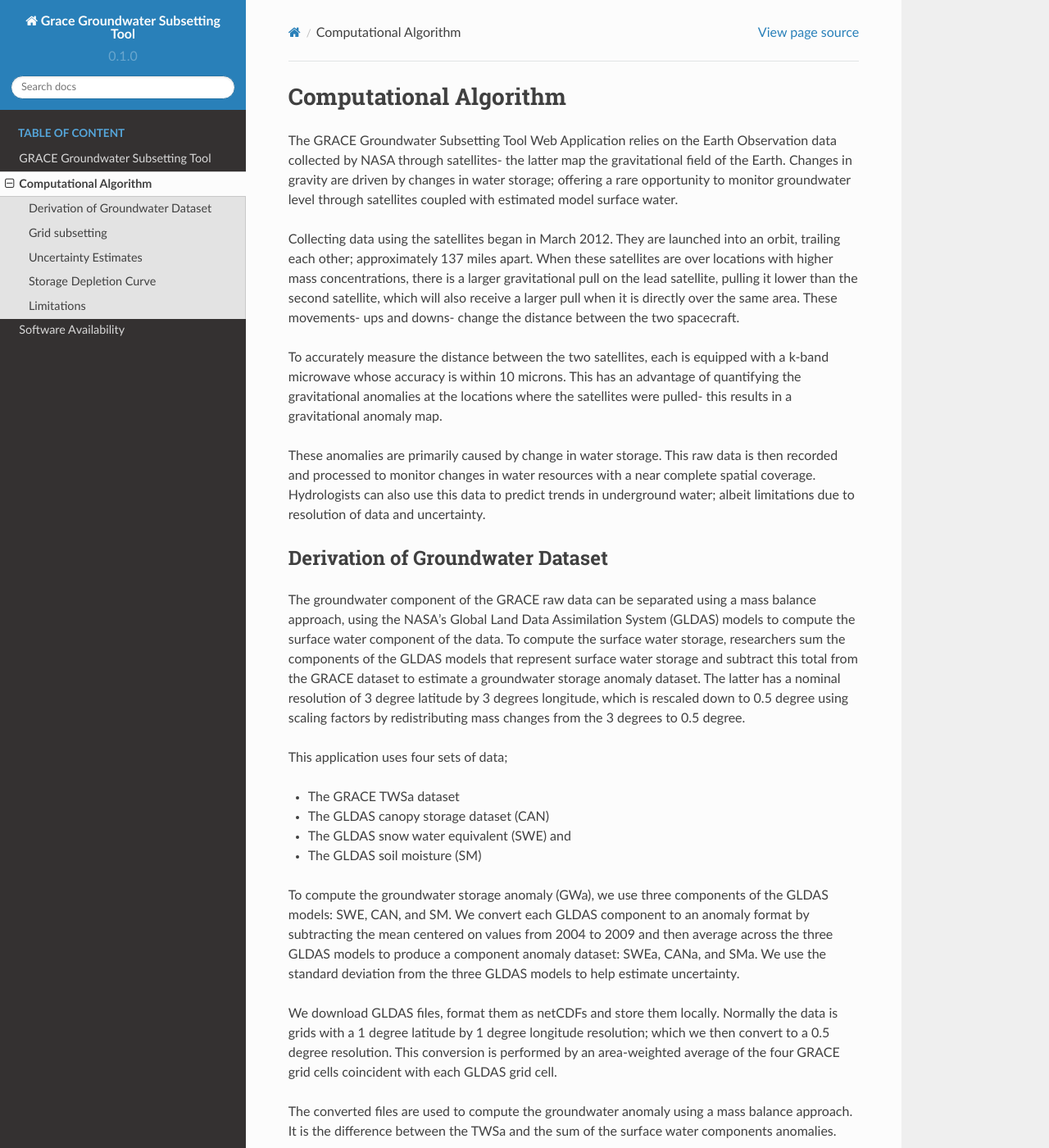
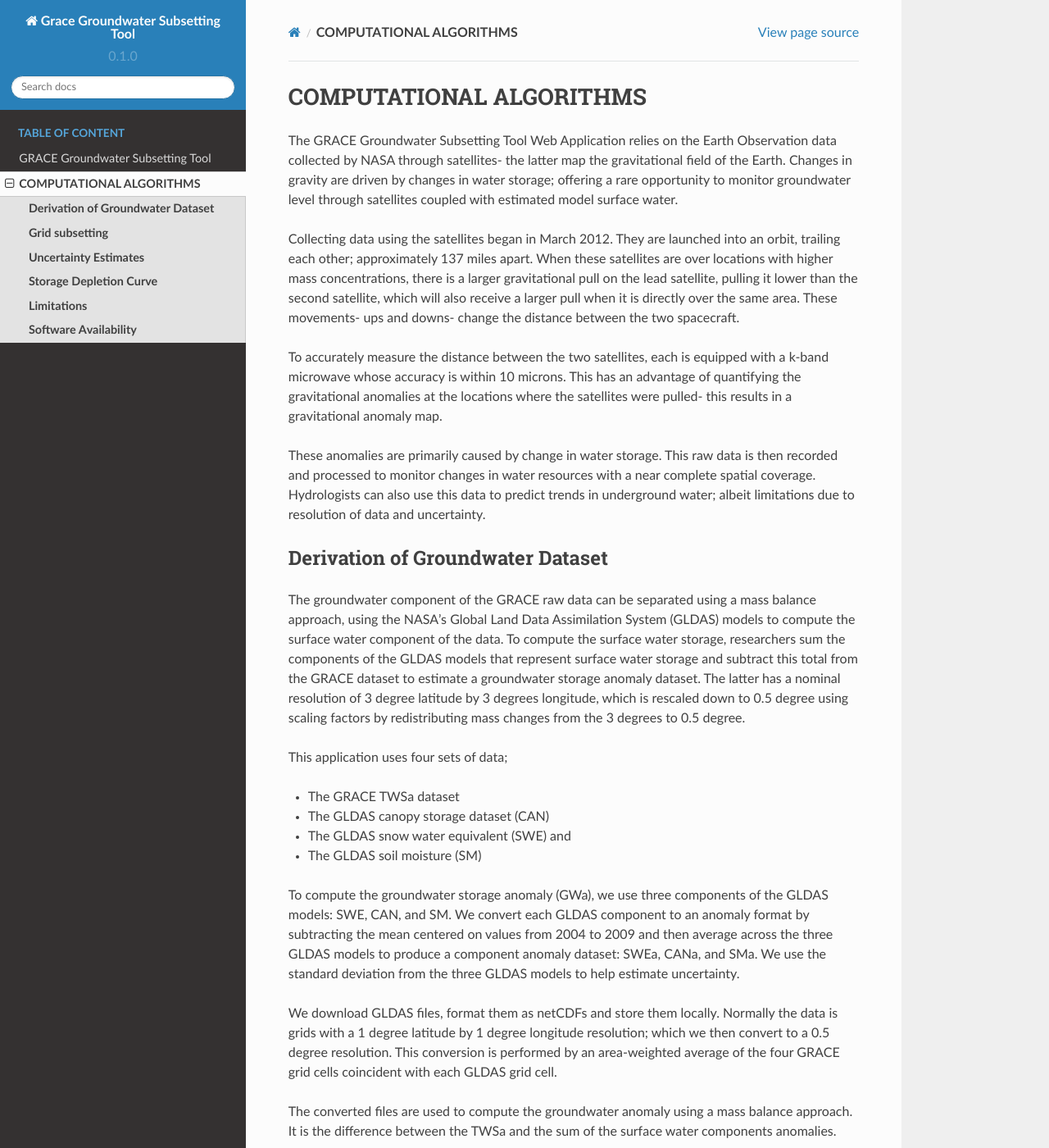
Before and after one commit to BYU-Hydroinformatics/ggst, a Sphinx documentation site: the page built from docs/source/algorithm.rst, in a window 1280 px wide and 1400 px high. Shown: the whole window at 82% size. Built offline with Sphinx 7.4.7 and the Read the Docs theme 2.0.0, drawn with Linux system fonts in a browser that asks for light colours; pages that are not in the unit, such as notebooks, are missing from menus.

Commit message:
Update algorithm.rst

```diff
--- a/docs/source/algorithm.rst
+++ b/docs/source/algorithm.rst
@@ -1,5 +1,8 @@
-Computational Algorithm
-====
+.. raw:: html
+   :file: translate.html
+
+**COMPUTATIONAL ALGORITHMS**
+=======================
 The GRACE Groundwater Subsetting Tool Web Application relies on the Earth Observation data collected by NASA through satellites- the latter map the gravitational field of the Earth. Changes in gravity are driven by changes in water storage; offering a rare opportunity to monitor groundwater level through satellites coupled with estimated model surface water.
 
 Collecting data using the satellites began in March 2012. They are launched into an orbit, trailing each other; approximately 137 miles apart. When these satellites are over locations with higher mass concentrations, there is a larger gravitational pull on the lead satellite, pulling it lower than the second satellite, which will also receive a larger pull when it is directly over the same area. These movements- ups and downs- change the distance between the two spacecraft.
@@ -8,8 +11,9 @@ To accurately measure the distance between the two satellites, each is equipped
 
 These anomalies are primarily caused by change in water storage. This raw data is then recorded and processed to monitor changes in water resources with a near complete spatial coverage. Hydrologists can also use this data to predict trends in underground water; albeit limitations due to resolution of data and uncertainty.
 
-Derivation of Groundwater Dataset
-*********************************
+
+**Derivation of Groundwater Dataset**
+---------------------------------
 The groundwater component of the GRACE raw data can be separated using a mass balance approach, using the NASA’s Global Land Data Assimilation System (GLDAS) models to compute the surface water component of the data.  To compute the surface water storage, researchers sum the components of the GLDAS models that represent surface water storage and subtract this total from the GRACE  dataset to estimate a groundwater storage anomaly dataset. The latter has a nominal resolution of 3 degree latitude by 3 degrees longitude, which is rescaled down to 0.5 degree using scaling factors by redistributing mass changes from the 3 degrees to 0.5 degree.
 
 This application uses four sets of data;
@@ -28,14 +32,15 @@ GWa = TWSa – (SWEa + CANa + SMa)
 
 The result is then the Ground Water storage anomaly, a tested and approved method to predict long term changes in groundwater storage.
 
-Grid subsetting
-***************
+
+**Grid subsetting**
+---------------
 For the regional subsetting, the user provides a shapefile which defines the boundary of the region of interest. We then select the cells which have cell centers within the defined boundary and calculate the average storage anomaly for each of the components: TWSa, SWEa, CANa, and SMa resulting in a time series from 2002 to the present for each component on a monthly time step. The figure below shows the Chad Basin in Niger subsetted and displayed with the region shapefile. For water storage, the average of each component is multiplied by the area of the region, resulting in volume anomalies.
 
 
 
-Uncertainty Estimates
-*********************
+**Uncertainty Estimates**
+----------------------
 It is critical to understand that the results of these predictions have uncertainties and limitations.
 
 To compute the uncertainty of the groundwater storage component, we combine the uncertainty estimates from both the GRACE and GLDAS by computing the square root of the sum of the squares of the uncertainty of the individual components as measured by their standard deviations.
@@ -44,8 +49,10 @@ To compute the uncertainty of the groundwater storage component, we combine the
 
 The limitations that arise from this data is that it is not suitable to use for placement of wells; rather for an estimate in general trends in groundwater storage.
 
-Storage Depletion Curve
-***********************
+
+
+**Storage Depletion Curve**
+-------
 The GGST offers an option of viewing time series data in the format of a storage depletion curve, which is the time-integral of the storage anomaly.
 
 The storage depletion curve presents cumulative changes in water component storage relative to levels when the GRACE missions began distributing data in April 2002. The storage depletion curve is used in groundwater management since it offers a simple visualization on how much storage aquifers have gained or lost since a given point in time.
@@ -55,14 +62,15 @@ To compute the depletion, We sum the GWSa over time to determine changes in grou
 Here is an illustration on the Northern Africa and the Arabian Peninsula from 2002 - 2021. It show that the groundwater in that region has been depleting since the early 2009 and onward.
 
 
-Limitations
-***********
+**Limitations**
+------------
 GRACE comes with limitations that users need to know and understand. The data are at a relatively small resolution, 1 degree latitude by 1 degree longitude, representing a 100 x 100 km approximately. At such a low resolution, basing decisions on a single cell comes with high and unknown uncertainties as GRACE data is at a coarser resolution -3 degrees latitude by 3 degrees longitude- which is then processed to higher resolutions TWSa data.
 
 Even with these limitations, these data provide valuable insights into aquifers such as regions that are depleting, recharging, hence allowing managers to sustainably use their groundwater resources. The best use of the GGST is to draw general trends in aquifers rather than selecting a placement of a well.
 
 It is also recommended that, whenever possible, these data be validated with local data where possible. GGST displays the uncertainties in the data calculations as error bands on time series, providing context on regions and different time periods.
 
-Software Availability
-=====
+
+**Software Availability**
+------------------
 The GGST web application was created using Tethys Platform, developed in our hydroinformatics laboratory. It can be accessed on a Tethys portal hosted at Brigham Young University by browsing to this link and selecting the Grace Groundwater Subsetting Tool application.
```
